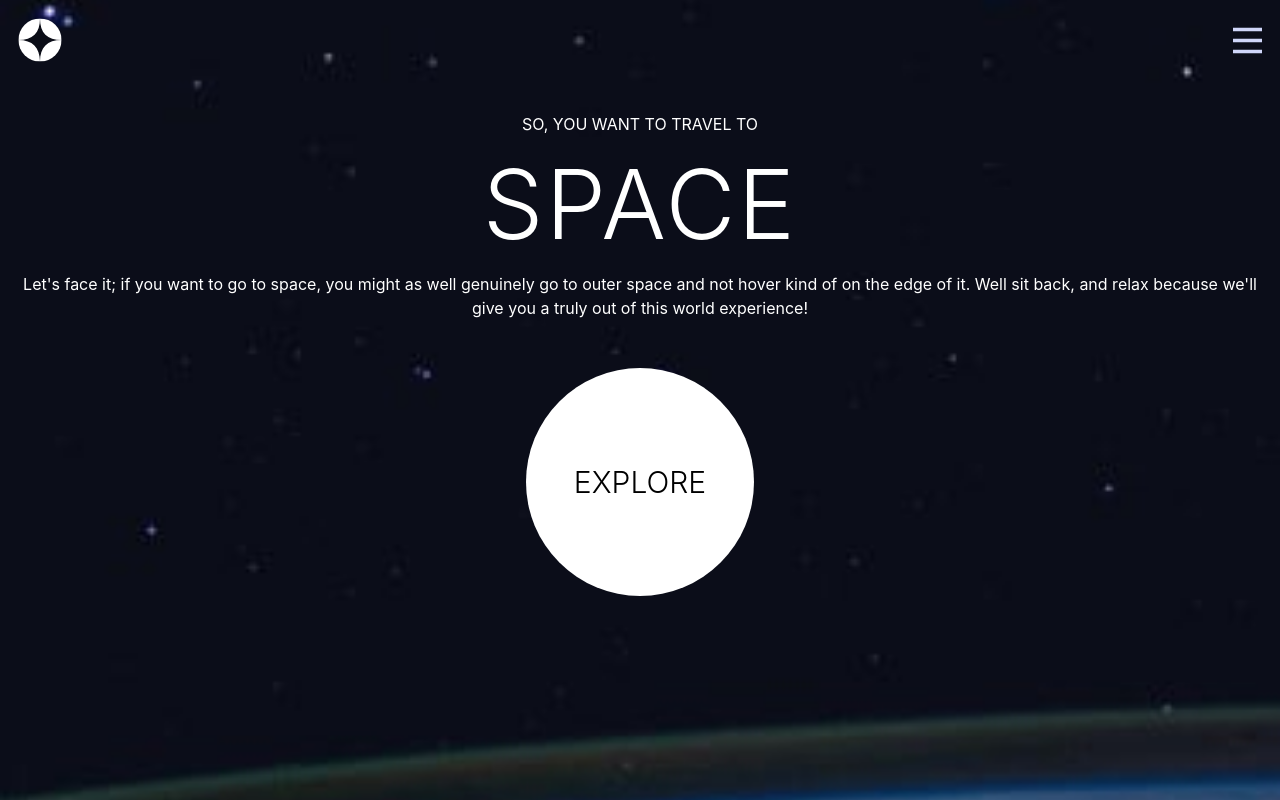
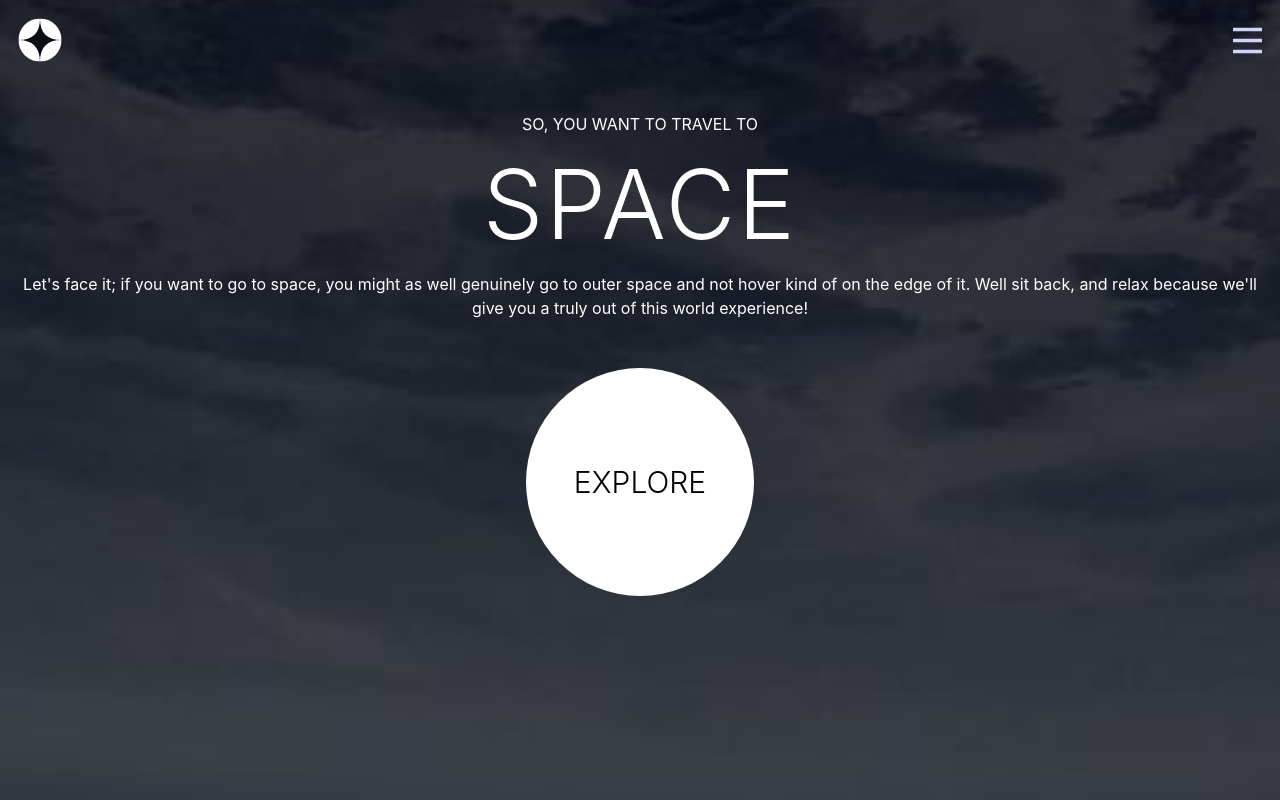
Before and after one commit to Aj-Herrera-99/frontend-mentor-space-tourism, a React (Vite) app: page /crew in a window 1280 px wide. Built offline with nearby package versions, Linux system fonts and the light colour scheme.

Commit message:
changes on bgimage

```diff
--- a/src/App.jsx
+++ b/src/App.jsx
@@ -1,7 +1,7 @@
 import { Outlet } from "react-router-dom";
 import "./App.css";
 import Header from "./components/Header";
-import { useState } from "react";
+import { useEffect, useRef, useState } from "react";
 import styled from "styled-components";
 
 const Container = styled.div`
@@ -16,12 +16,24 @@ const Container = styled.div`
 `;
 
 function App() {
-    const [bgImage, setBgImage] = useState(
-        "assets/home/background-home-mobile.jpg"
-    );
+    let bgImage = null;
+    const [isUrlChanged, setIsUrlChanged] = useState(false);
+    if (window.location.href.includes("destination")) {
+        console.log("destination");
+        bgImage = "assets/destination/background-destination-mobile.jpg";
+    } else if (window.location.href.includes("crew")) {
+        console.log("crew");
+        bgImage = "assets/crew/background-crew-mobile.jpg";
+    } else if (window.location.href.includes("technology")) {
+        console.log("technology");
+        bgImage = "assets/technology/background-technology-mobile.jpg";
+    } else {
+        console.log("home");
+        bgImage = "assets/home/background-home-mobile.jpg";
+    }
     return (
         <Container $bgImage={bgImage}>
-            <Header setBgImage={setBgImage} />
+            <Header setIsUrlChanged={setIsUrlChanged} />
             <Outlet />
         </Container>
     );
--- a/src/components/Header.jsx
+++ b/src/components/Header.jsx
@@ -1,7 +1,7 @@
 import React, { useRef } from "react";
 import { NavLink } from "react-router-dom";
 
-function Header({ setBgImage }) {
+function Header({  setIsUrlChanged }) {
     const asideRef = useRef(null);
     const toggleDropdown = () => {
         asideRef.current.classList.toggle("!translate-x-0");
@@ -30,7 +30,8 @@ function Header({ setBgImage }) {
                 <NavLink
                     to="/"
                     onClick={() => {
-                        setBgImage("assets/home/background-home-mobile.jpg");
+                        setIsUrlChanged((curr) => !curr);
+                        // setBgImage("assets/home/background-home-mobile.jpg");
                         asideRef.current.classList.toggle("!translate-x-0");
                     }}
                     className={({ isActive }) =>
@@ -44,9 +45,10 @@ function Header({ setBgImage }) {
                 <NavLink
                     to="/destination/moon"
                     onClick={() => {
-                        setBgImage(
-                            "assets/destination/background-destination-mobile.jpg"
-                        );
+                        setIsUrlChanged((curr) => !curr);
+                        // setBgImage(
+                        //     "assets/destination/background-destination-mobile.jpg"
+                        // );
                         asideRef.current.classList.toggle("!translate-x-0");
                     }}
                     className={({ isActive }) =>
@@ -60,7 +62,8 @@ function Header({ setBgImage }) {
                 <NavLink
                     to="/crew/anoushehansari"
                     onClick={() => {
-                        setBgImage("assets/crew/background-crew-mobile.jpg");
+                        setIsUrlChanged((curr) => !curr);
+                        // setBgImage("assets/crew/background-crew-mobile.jpg");
                         asideRef.current.classList.toggle("!translate-x-0");
                     }}
                     className={({ isActive }) =>
@@ -74,9 +77,10 @@ function Header({ setBgImage }) {
                 <NavLink
                     to="/technology"
                     onClick={() => {
-                        setBgImage(
-                            "assets/technology/background-technology-mobile.jpg"
-                        );
+                        setIsUrlChanged((curr) => !curr);
+                        // setBgImage(
+                        //     "assets/technology/background-technology-mobile.jpg"
+                        // );
                         asideRef.current.classList.toggle("!translate-x-0");
                     }}
                     className={({ isActive }) =>
--- a/src/main.jsx
+++ b/src/main.jsx
@@ -50,7 +50,7 @@ const router = createHashRouter([
 ]);
 
 createRoot(document.getElementById("root")).render(
-    <StrictMode>
+    // <StrictMode>
         <RouterProvider router={router} />
-    </StrictMode>
+    // </StrictMode>
 );
```
